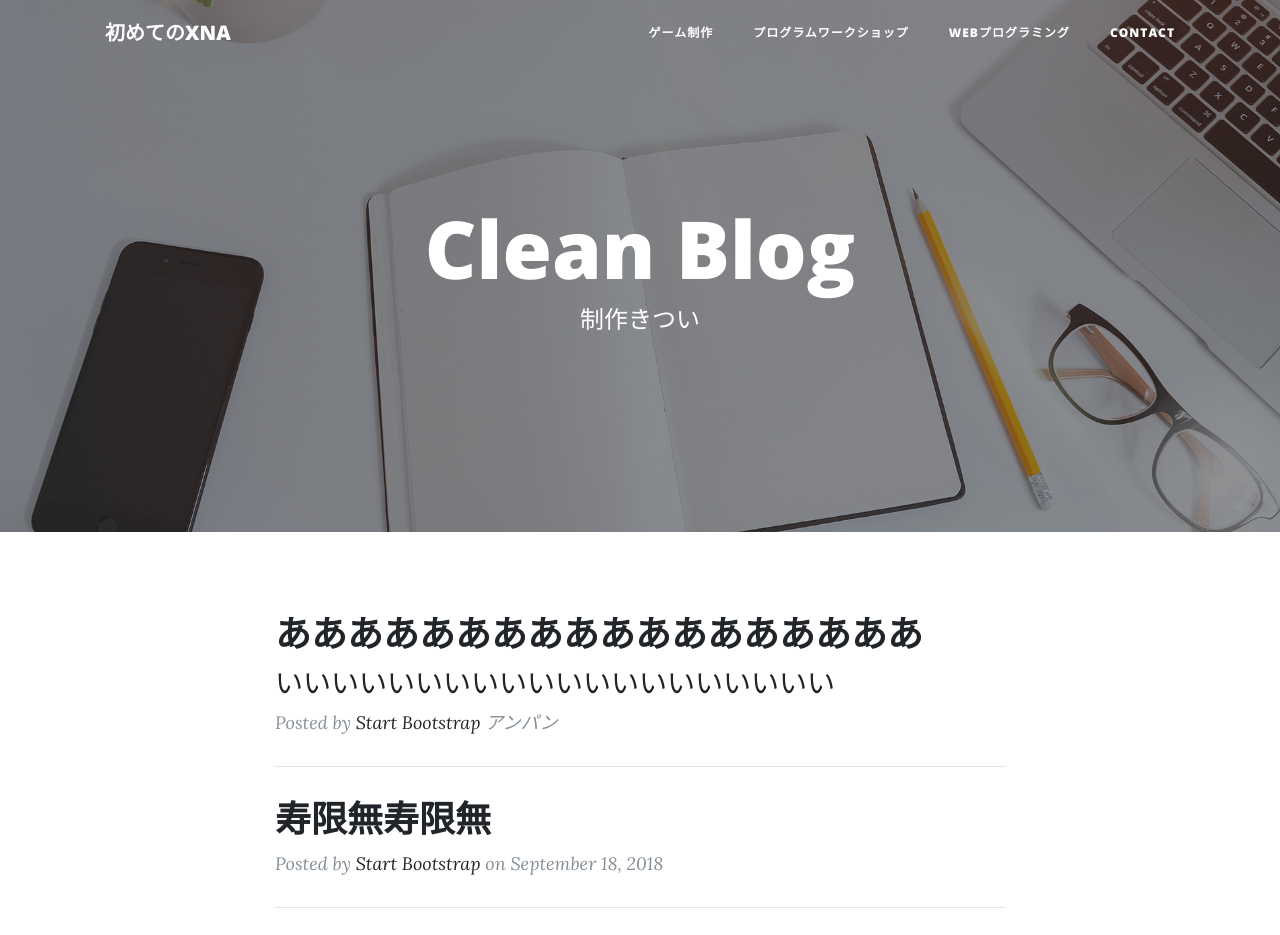
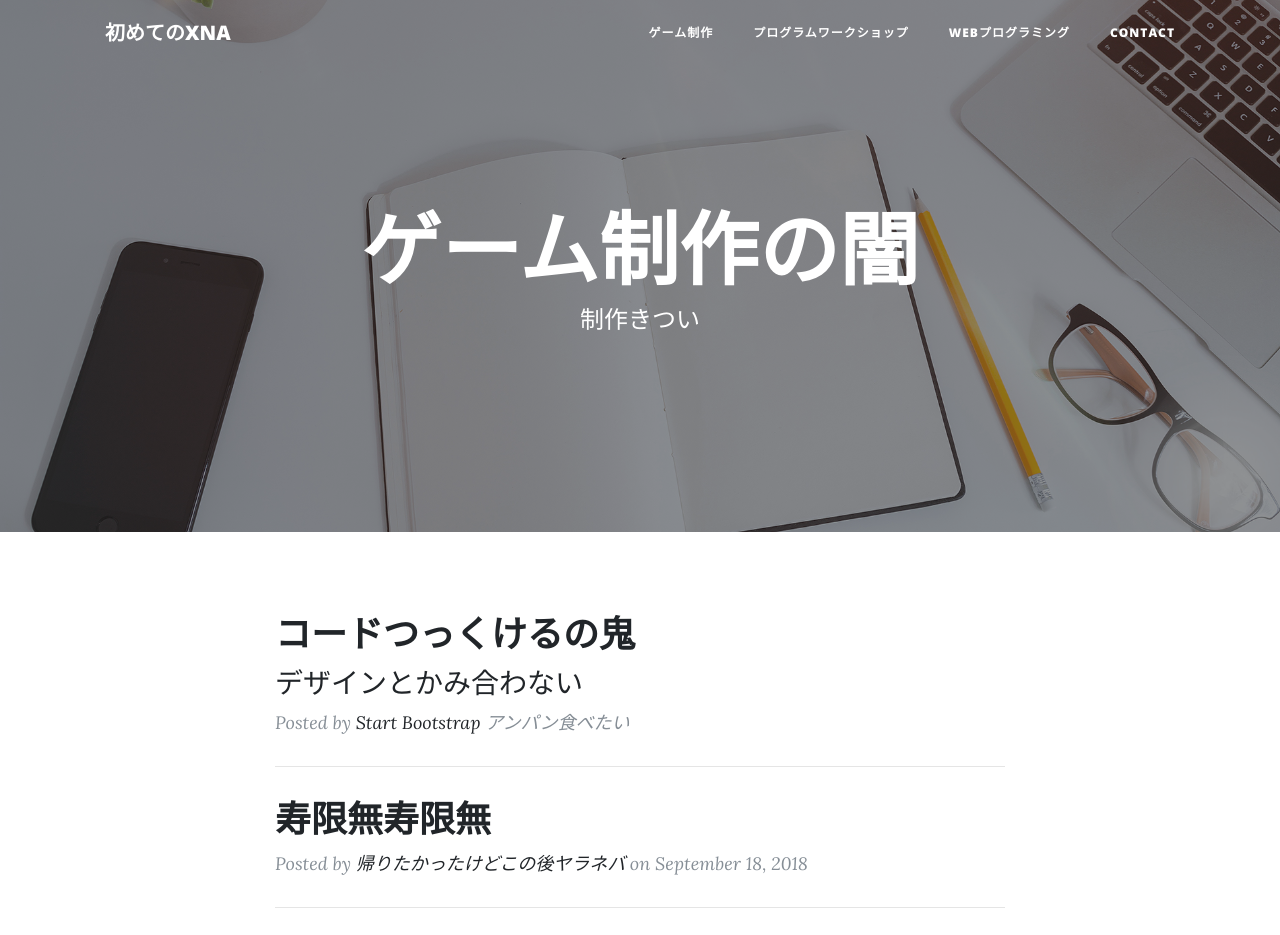
Before and after one commit to kougei-kyabehyon/Web2-end, a website: page index.html in a window 1280 px wide. Shown: the top 935 px of the page. Drawn offline with nearby package versions, Linux system fonts and the light colour scheme; files that its build step writes are made by us from their sources.

Commit message:
Update index.html

```diff
--- a/index.html
+++ b/index.html
@@ -59,7 +59,7 @@
         <div class="row">
           <div class="col-lg-8 col-md-10 mx-auto">
             <div class="site-heading">
-              <h1>Clean Blog</h1>
+              <h1>ゲーム制作の闇</h1>
               <span class="subheading">制作きつい</span>
             </div>
           </div>
@@ -74,15 +74,15 @@
           <div class="post-preview">
             <a href="post.html">
               <h2 class="post-title">
-                ああああああああああああああああああ
+                コードつっくけるの鬼
               </h2>
               <h3 class="post-subtitle">
-               いいいいいいいいいいいいいいいいいいいい
+               デザインとかみ合わない
               </h3>
             </a>
             <p class="post-meta">Posted by
               <a href="#">Start Bootstrap</a>
-              アンパン</p>
+              アンパン食べたい</p>
           </div>
           <hr>
           <div class="post-preview">
@@ -92,7 +92,7 @@
               </h2>
             </a>
             <p class="post-meta">Posted by
-              <a href="#">Start Bootstrap</a>
+              <a href="#">帰りたかったけどこの後ヤラネバ</a>
               on September 18, 2018</p>
           </div>
           <hr>
```
